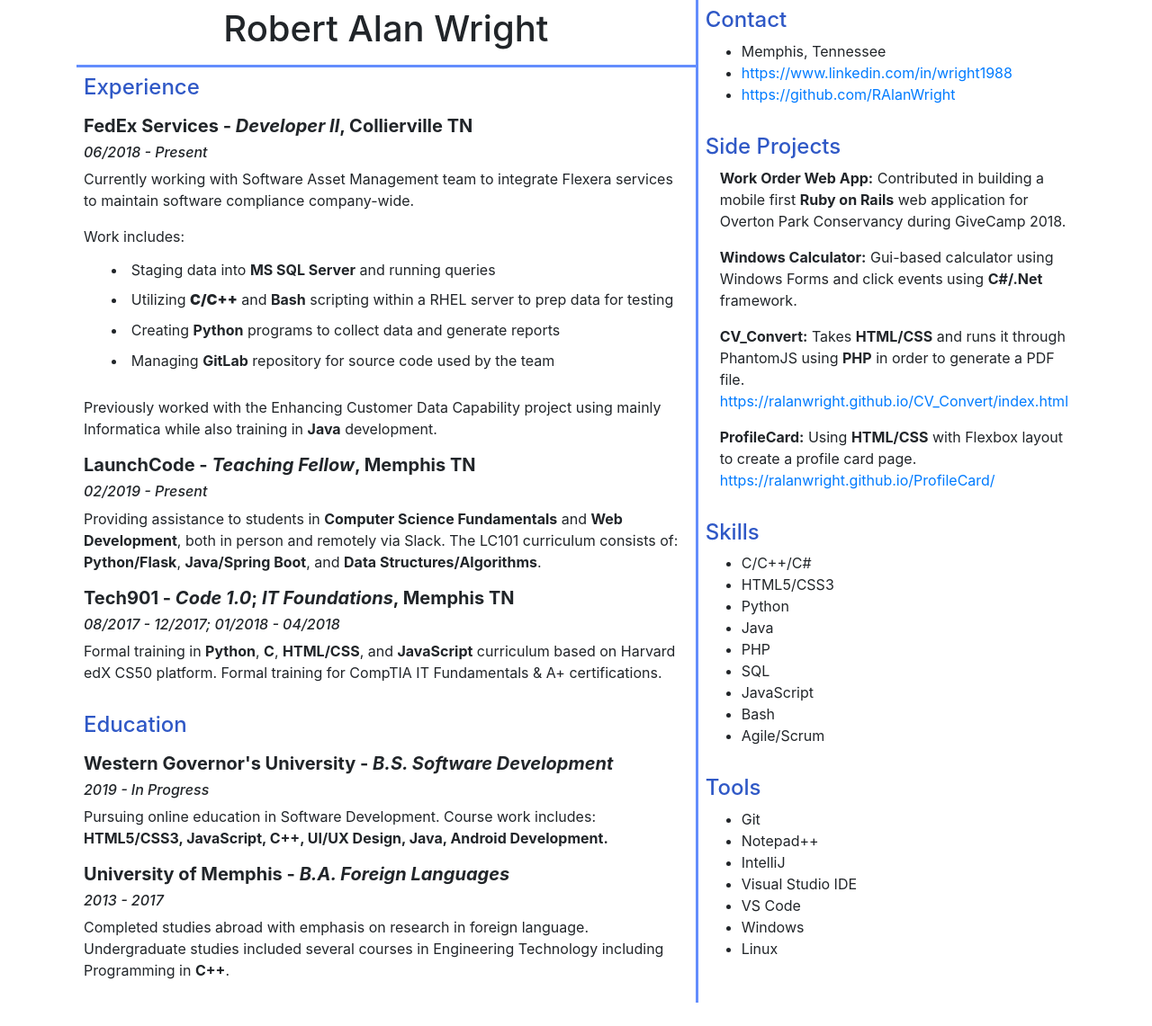
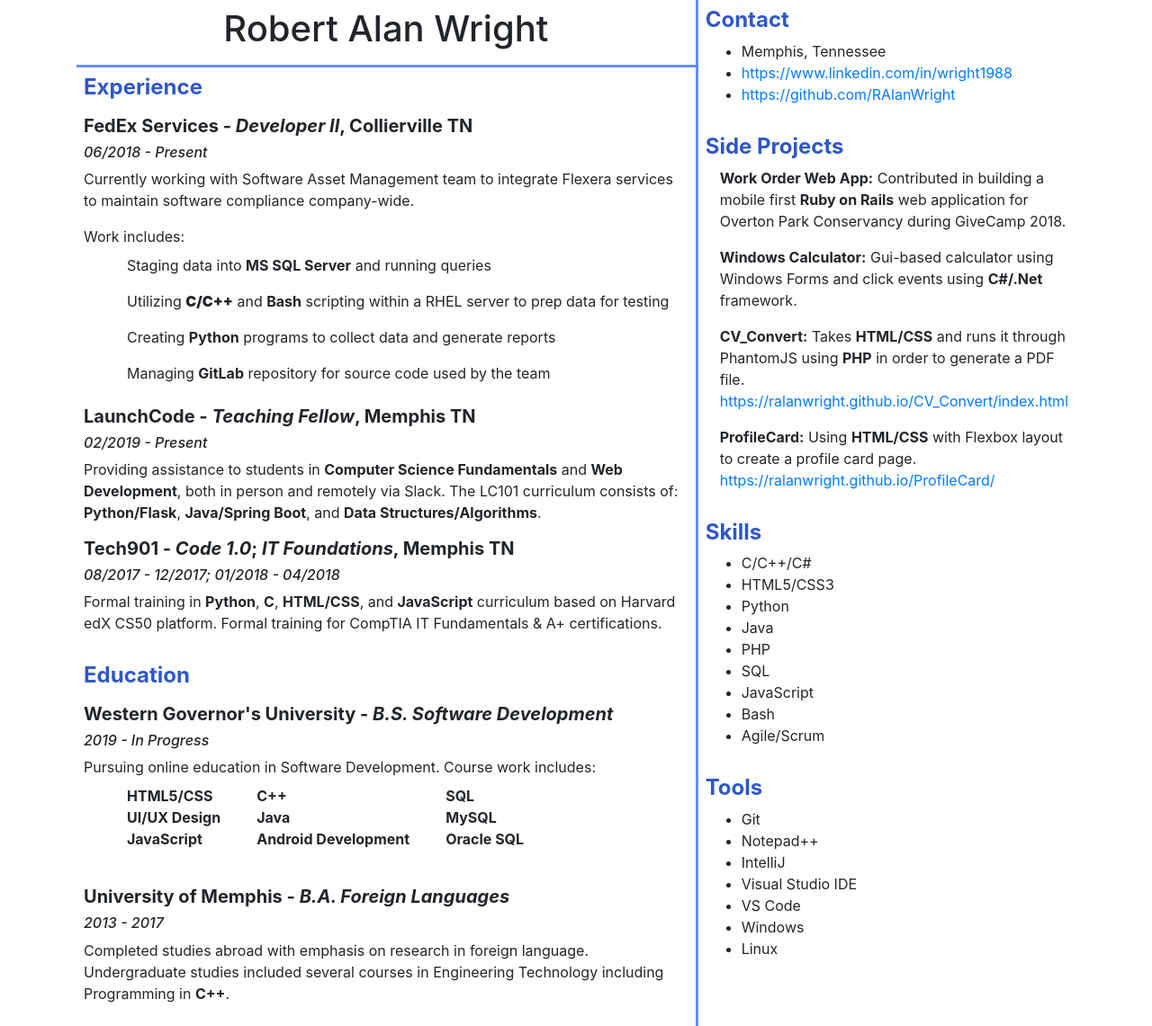
Before and after one commit to RAlanWright/CV_Convert, a PHP site: page / in a window 1280 px wide. Shown: the whole page at 90% size. Before the commit the page ends 1115 px from the top, so only its background shows below. Run offline with PHP 8.4, Linux system fonts and the light colour scheme.

Commit message:
Added more flexbox containers

```diff
--- a/index.html
+++ b/index.html
@@ -20,7 +20,7 @@
       </section>
 
       <section>
-        <h4 class="strongFontBlue">Experience</h4>
+        <h4 class="strongFont strongFontBlue">Experience</h4>
         <p>
           <h5 class="strongFont">FedEx Services - <em>Developer II</em>, Collierville TN </h5>
           <h6><em>06/2018 - Present</em></h6>
@@ -28,18 +28,19 @@
           compliance company-wide.
         </p>
         Work includes:
-        <section class="miniSection">
-          <ul>
+        <!-- <section class="miniSection"> -->
+        <ul class="miniSection">
           <li class="sectionItem"> Staging data into <strong>MS SQL Server</strong> and running queries</li>
           <li class="sectionItem">Utilizing <strong><strong>C/C++</strong></strong> and <strong>Bash</strong>
             scripting within a RHEL server to prep data for testing</li>
           <li class="sectionItem"> Creating <strong>Python</strong> programs to collect data and generate reports</li>
           <li class="sectionItem">Managing <strong>GitLab</strong> repository for source code used by the team</li>
           <!-- <li class="sectionItem">Working with RDP and SSH connections daily.</li>-->
-        </section>
         </ul>
-        <p>Previously worked with the Enhancing Customer Data Capability project using mainly Informatica while also
-          training in <strong>Java</strong> development.</p>
+        <!-- </section> -->
+
+        <!-- <p>Previously worked with the Enhancing Customer Data Capability project using mainly Informatica while also
+          training in <strong>Java</strong> development.</p> -->
         <p>
           <h5 class="strongFont">LaunchCode - <em>Teaching Fellow</em>, Memphis TN</h5>
           <h6><em>02/2019 - Present</em></h6>
@@ -57,11 +58,27 @@
       </section>
 
       <section>
-        <h4 class="strongFontBlue">Education</h4>
+        <h4 class="strongFont strongFontBlue">Education</h4>
         <p>
           <h5 class="strongFont">Western Governor's University - <em>B.S. Software Development</em></h5>
           <h6><em>2019 - In Progress </em></h6> Pursuing online education in Software Development. Course work includes:
-          <strong>HTML5/CSS3, JavaScript, C++, UI/UX Design, Java, Android Development.</strong>
+          <section class="topicContainer">
+            <ul class="topics strongFont">
+              <div class="topicItem">HTML5/CSS</div>
+              <div class="topicItem">UI/UX Design</div>
+              <div class="topicItem">JavaScript</div>
+            </ul>
+            <ul class="topics strongFont">
+              <div class="topicItem">C++</div>
+              <div class="topicItem">Java</div>
+              <div class="topicItem">Android Development</div>
+            </ul>
+            <ul class="topics strongFont">
+              <div class="topicItem">SQL</div>
+              <div class="topicItem">MySQL</div>
+              <div class="topicItem">Oracle SQL</div>
+            </ul>
+          </section>
         </p>
         <p>
           <h5 class="strongFont">University of Memphis - <em>B.A. Foreign Languages</em></h5>
@@ -75,7 +92,7 @@
 
     <div class="col2">
       <section>
-        <h4 class="strongFontBlue">Contact</h4>
+        <h4 class="strongFont strongFontBlue">Contact</h4>
         <ul>
           <li>Memphis, Tennessee</li>
           <li><a href="https://www.linkedin.com/in/wright1988">https://www.linkedin.com/in/wright1988</a></li>
@@ -83,7 +100,7 @@
         </ul>
       </section>
       <section>
-        <h4 class="strongFontBlue">Side Projects</h4>
+        <h4 class="strongFont strongFontBlue">Side Projects</h4>
         <div class="projects">
           <p><strong>Work Order Web App:</strong> Contributed in building a mobile first <strong>Ruby on Rails</strong>
             web application for Overton Park Conservancy during GiveCamp 2018.</p>
@@ -99,7 +116,7 @@
         </div>
       </section>
       <section>
-        <h4 class="strongFontBlue">Skills</h4>
+        <h4 class="strongFont strongFontBlue">Skills</h4>
         <ul>
           <li>C/C++/C#</li>
           <li>HTML5/CSS3</li>
@@ -114,7 +131,7 @@
       </section>
 
       <section>
-        <h4 class="strongFontBlue">Tools</h4>
+        <h4 class="strongFont strongFontBlue">Tools</h4>
         <ul>
           <li>Git</li>
           <li>Notepad++</li>
--- a/styles.css
+++ b/styles.css
@@ -12,20 +12,20 @@
 }
 
 .nameBorder {
-  border-bottom:3px solid #638DFD;
-  min-height:50px;
-  padding:.5em;
+  border-bottom: 3px solid #638DFD;
+  min-height: 50px;
+  padding: .5em;
 }
 
 .col1 {
   flex: 4;
-  border-right-color:3px solid #638DFD;
-  border-bottom-color:3px #638DFD;
+  border-right-color: 3px solid #638DFD;
+  border-bottom-color: 3px #638DFD;
 }
 
 .col2 {
   flex: 2;
-  border-left:3px solid #638DFD;
+  border-left: 3px solid #638DFD;
 }
 
 .strongFont {
@@ -33,7 +33,7 @@
 }
 
 .strongFontBlue {
-  color:#2F58C6;
+  color: #2F58C6;
 }
 
 section {
@@ -42,7 +42,7 @@ section {
 }
 
 .nameSpace {
-	text-align: center;
+  text-align: center;
 }
 
 .projects {
@@ -51,11 +51,35 @@ section {
 
 .miniSection {
   /* display: flex; */
-  /* flex-direction: row; */
+  flex-direction: row;
+  /* justify-content: space-around; */
+  /* align-items: center; */
 }
 
 .sectionItem {
   /* flex-direction: column; */
+  list-style-type: none;
+  flex: 1;
+  padding: .5em;
+}
+
+.topicContainer {
+  display: flex;
+  /* justify-content: space-evenly; */
+  /* align-items: center; */
+}
+
+.topics {
+  /* display: flex; */
+  /* flex-direction: column; */
+  /* justify-content: space-around; */
+  /* align-items: center; */
+}
+
+.topicItem {
+  /* flex-direction: row; */
+  /* list-style-type: none; */
+
   /* flex: 1; */
-  padding: .3em;
+  /* padding: .5em; */
 }
```
Lines whose indentation alone changed are shown as unchanged.
